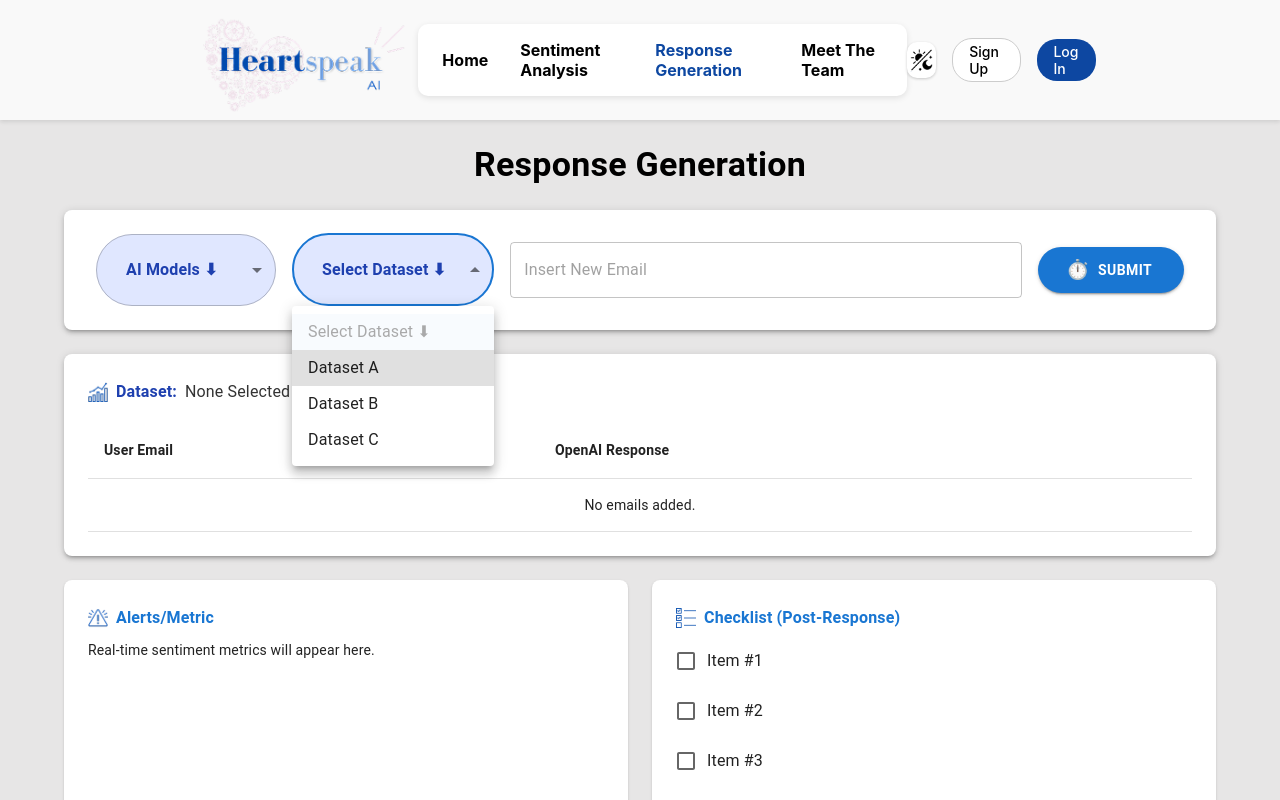
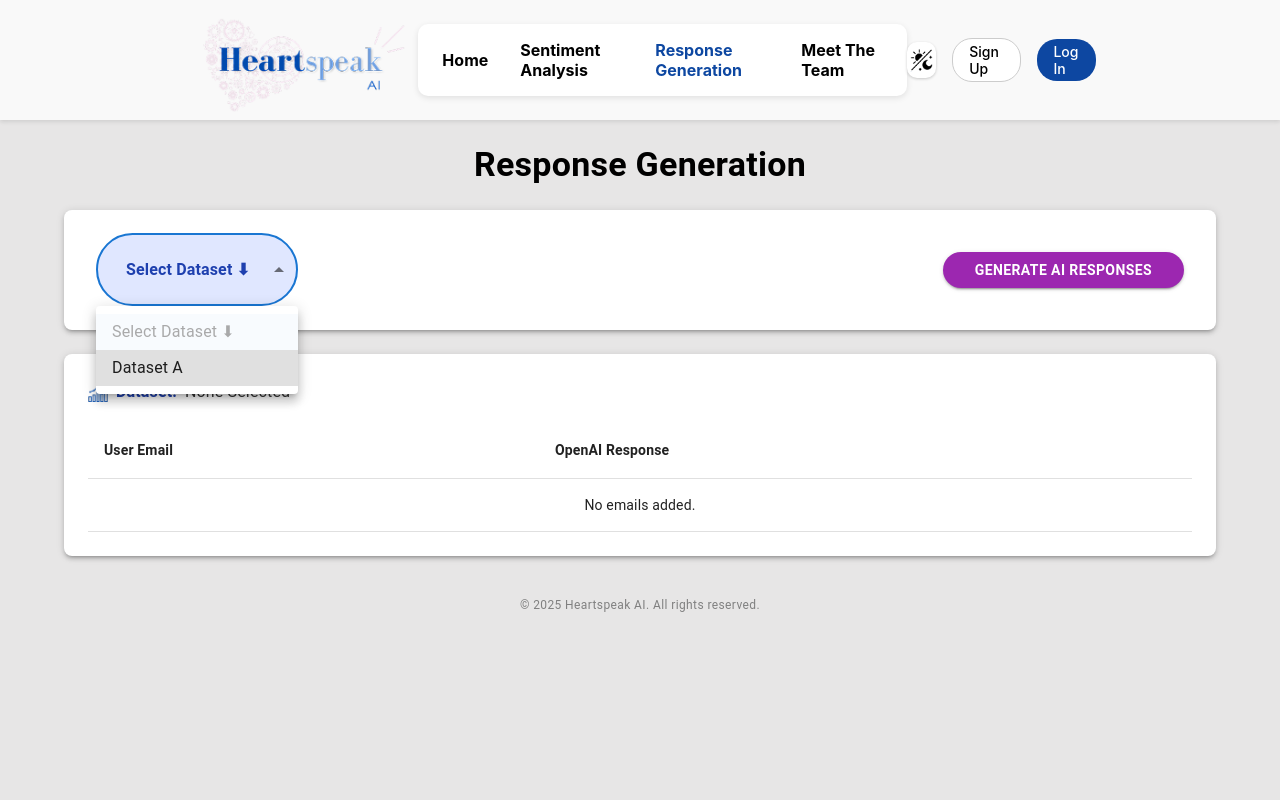
Before and after one commit to KSU-Sentiment-Analysis/sentiment-analysis-Integration, a React (Create React App) app in the folder client/: page /response in a window 1280 px wide. Both pictures are taken after a click on the element "Select Dataset ⬇". Shown: the top 800 px of the page. Built offline with nearby package versions, Linux system fonts and the light colour scheme.

Commit message:
Fix dataset param in API and default to pre_deep_pipeline_output.csv

```diff
--- a/client/src/pages/ResponseGeneration.js
+++ b/client/src/pages/ResponseGeneration.js
@@ -1,26 +1,69 @@
 import React, { useState } from 'react';
 import {
-    Container, Grid, Paper, Typography, Box, Button,
-    Select, MenuItem, TextField, Table, TableBody, TableCell, TableContainer,
-    TableHead, TableRow, Checkbox, FormControlLabel
+  Container,
+  Grid,
+  Paper,
+  Typography,
+  Box,
+  Button,
+  Select,
+  MenuItem,
+  TextField,
+  Table,
+  TableBody,
+  TableCell,
+  TableContainer,
+  TableHead,
+  TableRow,
+  Checkbox,
+  FormControlLabel
 } from '@mui/material';
 import alertIcon from '../assets/icons8-high-risk-50-1.png';
 import checklistIcon from '../assets/icons8-checklist-48.png';
 import databaseIcon from '../assets/icons8-combo-chart-50-1.png';
 
-
-
-
 const ResponseGeneration = () => {
+  const [selectedModel, setSelectedModel] = useState('');
   const [selectedDataset, setSelectedDataset] = useState('');
   const [newEmail, setNewEmail] = useState('');
   const [emailResponses, setEmailResponses] = useState([]);
+  const [generatedResponses, setGeneratedResponses] = useState(null);
 
+  // Function to add an email manually (if needed)
   const handleAddEmail = () => {
     if (newEmail.trim()) {
-            setEmailResponses([...emailResponses, { email: newEmail, response: "Generated AI Response" }]);
+      setEmailResponses([
+        ...emailResponses,
+        { email: newEmail, response: "Generated AI Response" }
+      ]);
       setNewEmail('');
     }
+  };
+
+  // Function to call the Flask endpoint to generate AI responses
+  const handleGenerateResponses = () => {
+    if (!selectedDataset) {
+      alert("Please select a dataset before generating responses.");
+      return;
+    }
+
+    // Using query parameter 'dataset' matching the backend endpoint
+    const endpoint = `http://localhost:5000/api/generate-responses?dataset=pre_deep_pipeline_output.csv`;
+
+    fetch(endpoint)
+      .then((response) => response.json())
+      .then((data) => {
+        if (data.error) {
+          alert(data.error);
+        } else {
+          // The API returns an object with "responses", "evaluation_scores", and "prompts_used"
+          setGeneratedResponses(data);
+        }
+      })
+      .catch((error) => {
+        console.error("Error fetching responses:", error);
+        alert("Failed to fetch response from the server.");
+      });
   };
 
   return (
@@ -32,7 +75,7 @@ const ResponseGeneration = () => {
         </Typography>
       </Box>
 
-          {/* AI Models + Input Row */}
+      {/* Top Controls */}
       <Paper
         elevation={3}
         sx={{
@@ -47,30 +90,6 @@ const ResponseGeneration = () => {
           gap: 2,
         }}
       >
-            {/* AI Models Dropdown */}
-            <Select
-                value={selectedDataset}
-                onChange={(e) => setSelectedDataset(e.target.value)}
-                displayEmpty
-                variant="outlined"
-                sx={{
-                minWidth: 180,
-                backgroundColor: "#e0e7ff",
-                borderRadius: "9999px",
-                px: 2,
-                py: 1,
-                fontWeight: "bold",
-                color: "#1e40af",
-                textTransform: "none",
-                }}
-            >
-                <MenuItem value="" disabled>
-                AI Models ⬇
-                </MenuItem>
-                <MenuItem value="GPT-3.5">GPT-3.5</MenuItem>
-                <MenuItem value="GPT-4">GPT-4</MenuItem>
-                <MenuItem value="Custom AI">Custom AI</MenuItem>
-            </Select>
 
         {/* Select Dataset Dropdown */}
         <Select
@@ -92,26 +111,17 @@ const ResponseGeneration = () => {
           <MenuItem value="" disabled>
             Select Dataset ⬇
           </MenuItem>
-                <MenuItem value="Dataset A">Dataset A</MenuItem>
-                <MenuItem value="Dataset B">Dataset B</MenuItem>
-                <MenuItem value="Dataset C">Dataset C</MenuItem>
+          {/* Ensure these values match the actual processed CSV file names */}
+          <MenuItem value="pre_deep_pipeline_output.csv">Dataset A</MenuItem>
         </Select>
 
-            {/* Email Text Input */}
-            <TextField
-                placeholder="Insert New Email"
-                variant="outlined"
-                sx={{ flexGrow: 1, minWidth: 250 }}
-                value={newEmail}
-                onChange={(e) => setNewEmail(e.target.value)}
-            />
 
-            {/* Submit Button */}
+
+        {/* Generate AI Response Button */}
         <Button
           variant="contained"
-                color="primary"
-                onClick={handleAddEmail}
-                startIcon={<span style={{ fontSize: "1.2rem" }}>⏱️</span>}
+          color="secondary"
+          onClick={handleGenerateResponses}
           sx={{
             borderRadius: "9999px",
             px: 4,
@@ -119,14 +129,104 @@ const ResponseGeneration = () => {
             whiteSpace: "nowrap",
           }}
         >
-                Submit
+          Generate AI Responses
         </Button>
       </Paper>
 
+      {/* Display Generated Responses (if available) */}
+      {generatedResponses && (
+        <Paper elevation={3} sx={{ p: 3, mb: 3, borderRadius: 2 }}>
+          <Typography variant="h6" gutterBottom>
+            Generated Responses
+          </Typography>
+          {/* Responses Table */}
+          <TableContainer sx={{ mt: 2 }}>
+            <Table>
+              <TableHead>
+                <TableRow>
+                  <TableCell><strong>#</strong></TableCell>
+                  <TableCell><strong>Response</strong></TableCell>
+                </TableRow>
+              </TableHead>
+              <TableBody>
+                {generatedResponses.responses.map((resp, index) => (
+                  <TableRow key={index}>
+                    <TableCell>{index + 1}</TableCell>
+                    <TableCell>{resp}</TableCell>
+                  </TableRow>
+                ))}
+              </TableBody>
+            </Table>
+          </TableContainer>
 
-          {/* Dataset Section */}
+          {/* Evaluation Scores */}
+          {generatedResponses.evaluation_scores && (
+            <>
+              <Typography variant="h6" gutterBottom sx={{ mt: 3 }}>
+                Evaluation Scores
+              </Typography>
+              <TableContainer sx={{ mt: 2 }}>
+                <Table>
+                  <TableHead>
+                    <TableRow>
+                      <TableCell><strong>#</strong></TableCell>
+                      <TableCell><strong>Score</strong></TableCell>
+                    </TableRow>
+                  </TableHead>
+                  <TableBody>
+                    {generatedResponses.evaluation_scores.map((score, index) => (
+                      <TableRow key={index}>
+                        <TableCell>{index + 1}</TableCell>
+                        <TableCell>{score}</TableCell>
+                      </TableRow>
+                    ))}
+                  </TableBody>
+                </Table>
+              </TableContainer>
+            </>
+          )}
+
+          {/* Prompts Used */}
+          {generatedResponses.prompts_used && (
+            <>
+              <Typography variant="h6" gutterBottom sx={{ mt: 3 }}>
+                Prompts Used
+              </Typography>
+              <TableContainer sx={{ mt: 2 }}>
+                <Table>
+                  <TableHead>
+                    <TableRow>
+                      <TableCell><strong>#</strong></TableCell>
+                      <TableCell><strong>Prompt</strong></TableCell>
+                    </TableRow>
+                  </TableHead>
+                  <TableBody>
+                    {generatedResponses.prompts_used.map((prompt, index) => (
+                      <TableRow key={index}>
+                        <TableCell>{index + 1}</TableCell>
+                        <TableCell>{prompt}</TableCell>
+                      </TableRow>
+                    ))}
+                  </TableBody>
+                </Table>
+              </TableContainer>
+            </>
+          )}
+        </Paper>
+      )}
+
+      {/* Existing Dataset Section (for emails, if needed) */}
       <Paper elevation={3} sx={{ p: 3, mb: 3, borderRadius: 2 }}>
-            <Typography variant="subtitle1" fontWeight="bold" sx={{ color: "#1e40af", display: "flex", alignItems: "center", gap: 1 }}>
+        <Typography
+          variant="subtitle1"
+          fontWeight="bold"
+          sx={{
+            color: "#1e40af",
+            display: "flex",
+            alignItems: "center",
+            gap: 1,
+          }}
+        >
           <img src={databaseIcon} alt="dataset" style={{ width: 20 }} />
           Dataset:{" "}
           <span style={{ color: "#333", fontWeight: 400 }}>
@@ -162,66 +262,7 @@ const ResponseGeneration = () => {
         </TableContainer>
       </Paper>
 
-          {/* Bottom Alert + Checklist Cards */}
-          <Grid container spacing={3} sx={{ mb: 10 }}>
-            <Grid item xs={6}>
-                <Paper
-                    sx={{
-                    p: 3,
-                    borderRadius: 2,
-                    height: "100%",        // ✅ Ensures equal height
-                    display: "flex",
-                    flexDirection: "column",
-                    justifyContent: "flex-start",
-                    }}
-                >
-                    <Typography
-                    variant="subtitle1"
-                    fontWeight="bold"
-                    color="primary"
-                    sx={{ display: "flex", alignItems: "center", gap: 1 }}
-                    >
-                    <img src={alertIcon} alt="alert" style={{ width: 20 }} />
-                    Alerts/Metric
-                    </Typography>
-                    <Typography variant="body2" sx={{ mt: 1 }}>
-                    Real-time sentiment metrics will appear here.
-                    </Typography>
-                </Paper>
-                </Grid>
 
-                <Grid item xs={6}>
-                <Paper
-                    sx={{
-                    p: 3,
-                    borderRadius: 2,
-                    height: "100%",        // ✅ Matches height of left card
-                    display: "flex",
-                    flexDirection: "column",
-                    justifyContent: "flex-start",
-                    }}
-                >
-                    <Typography
-                    variant="subtitle1"
-                    fontWeight="bold"
-                    color="primary"
-                    sx={{ display: "flex", alignItems: "center", gap: 1 }}
-                    >
-                    <img src={checklistIcon} alt="checklist" style={{ width: 20 }} />
-                    Checklist (Post-Response)
-                    </Typography>
-
-                    {[1, 2, 3, 4].map((num) => (
-                    <FormControlLabel
-                        key={num}
-                        control={<Checkbox />}
-                        label={`Item #${num}`}
-                        sx={{ mt: 1 }}
-                    />
-                    ))}
-                </Paper>
-            </Grid>
-          </Grid>
 
       {/* Footer */}
       <Typography
@@ -232,7 +273,6 @@ const ResponseGeneration = () => {
       </Typography>
     </Container>
   );
-
 };
 
 export default ResponseGeneration;
```
Also changed, not shown: 1 other file (tests, documents, lock files or other folders). Lines whose indentation alone changed are shown as unchanged.
